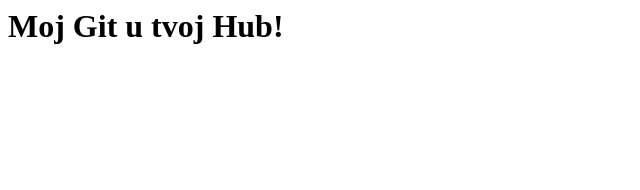
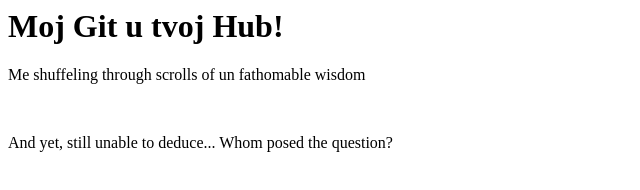
Before and after one commit to nikolaBkic/git123, a plain HTML site: page index.html in a window 1280 px wide. Shown: the whole page, without its empty margins (0-640 px from the left). Drawn offline with Linux system fonts and the light colour scheme.

Commit message:
Napredak

```diff
--- a/index.html
+++ b/index.html
@@ -1 +1,4 @@
 <h1>Moj Git u tvoj Hub!</h1>
+<p>Me shuffeling through scrolls of un fathomable wisdom</p>
+<br>
+<p>And yet, still unable to deduce... Whom posed the question?</p>
```
